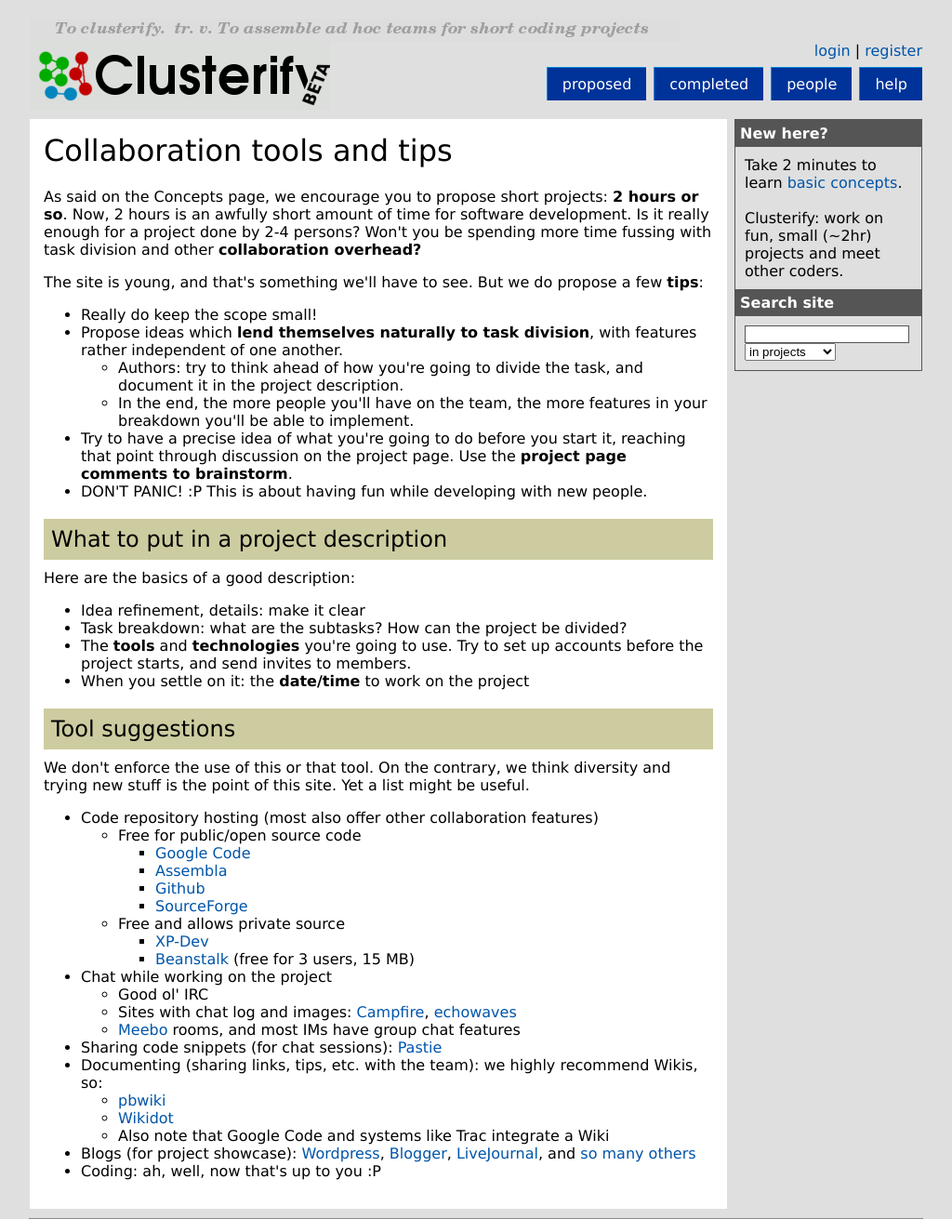
After one commit to clusterify/clusterify, a Django app: template templates/collaboration.html in a window 1280 px wide. The commit adds this page. Shown: the top 1311 px of the page at 93% size, without its empty margins (128-1152 px from the left). Run offline with Django 3.2, Linux system fonts and the light colour scheme; the template is opened without the code that fills it, so the values that code supplies are empty; parts of the project's set-up code (start-up, migrations or seed data) failed here and were passed over.

Commit message:
Collaboration page.

```diff
--- a/templates/base.html
+++ b/templates/base.html
@@ -69,7 +69,10 @@
 		<div id="sidebar">
 			{% if user.is_authenticated %}
 				<div class="sidebar_title">Reference</div>
-				<div class="sidebar_block">Take 2 minutes to learn <a href="/concepts/">basic concepts</a> first.</div>
+				<div class="sidebar_block">
+					- <a href="/concepts/">Basic concepts</a><br/>
+					- <a href="/collaboration/">Collaboration tools and tips</a>
+				</div>
 			{% else %}
 				<div class="sidebar_title">New here?</div>
 				<div class="sidebar_block">Take 2 minutes to learn <a href="/concepts/">basic concepts</a>.<br/><br/>
--- /dev/null
+++ b/templates/collaboration.html
@@ -0,0 +1,72 @@
+{% extends "base.html"  %}
+
+{% block title %}Collaboration tools and tips{% endblock %}
+{% block titleInPage %}Collaboration tools and tips{% endblock %}
+
+{% block content %}
+
+<p>As said on the Concepts page, we encourage you to propose short projects: <strong>2 hours or so</strong>. Now, 2 hours is an awfully short amount of time for software development. Is it really enough for a project done by 2-4 persons? Won't you be spending more time fussing with task division and other <strong>collaboration overhead?</strong></p>
+
+<p>The site is young, and that's something we'll have to see. But we do propose a few <strong>tips</strong>:
+
+<ul>
+<li>Really do keep the scope small!</li>
+<li>Propose ideas which <strong>lend themselves naturally to task division</strong>, with features rather independent of one another.
+	<ul>
+	<li>Authors: try to think ahead of how you're going to divide the task, and document it in the project description.</li>
+	<li>In the end, the more people you'll have on the team, the more features in your breakdown you'll be able to implement.</li>
+	</ul>
+</li>
+<li>Try to have a precise idea of what you're going to do before you start it, reaching that point through discussion on the project page. Use the <strong>project page comments to brainstorm</strong>.</li>
+<li>DON'T PANIC! :P This is about having fun while developing with new people.</li>
+</ul>
+
+<div class="content_subtitle">What to put in a project description</div>
+
+Here are the basics of a good description:
+
+<ul>
+	<li>Idea refinement, details: make it clear</li>
+	<li>Task breakdown: what are the subtasks? How can the project be divided?</li>
+	<li>The <strong>tools</strong> and <strong>technologies</strong> you're going to use. Try to set up accounts before the project starts, and send invites to members.</li>
+	<li>When you settle on it: the <strong>date/time</strong> to work on the project</li>
+</ul>
+
+<div class="content_subtitle">Tool suggestions</div>
+
+We don't enforce the use of this or that tool. On the contrary, we think diversity and trying new stuff is the point of this site. Yet a list might be useful.
+
+<ul>
+	<li>Code repository hosting (most also offer other collaboration features)
+	<ul>
+		<li>Free for public/open source code
+		<ul>
+			<li><a href="http://code.google.com">Google Code</a></li>
+			<li><a href="http://www.assembla.com">Assembla</a></li>
+			<li><a href="http://www.github.com">Github</a></li>
+			<li><a href="http://www.sourceforge.net">SourceForge</a></li>
+		</ul></li>
+		<li>Free and allows private source
+		<ul>
+			<li><a href="http://www.xp-dev.com">XP-Dev</a></li>
+			<li><a href="http://beanstalkapp.com/">Beanstalk</a> (free for 3 users, 15 MB)</li>
+		</ul></li>
+	</ul></li>
+	<li>Chat while working on the project
+	<ul>
+		<li>Good ol' IRC</li>
+		<li>Sites with chat log and images: <a href="http://www.campfirenow.com">Campfire</a>, <a href="http://www.echowaves.com">echowaves</a></li>
+		<li><a href="http://www.meebo.com">Meebo</a> rooms, and most IMs have group chat features</li>
+	</ul></li>
+	<li>Sharing code snippets (for chat sessions): <a href="http://pastie.org/">Pastie</a></li>
+	<li>Documenting (sharing links, tips, etc. with the team): we highly recommend Wikis, so:
+	<ul>
+		<li><a href="http://www.pbwiki.com">pbwiki</a></li>
+		<li><a href="http://www.wikidot.com">Wikidot</a></li>
+		<li>Also note that Google Code and systems like Trac integrate a Wiki</li>
+	</ul></li>
+	<li>Blogs (for project showcase): <a href="http://www.wordpress.com">Wordpress</a>, <a href="http://www.blogger.com">Blogger</a>, <a href="http://www.livejournal.com">LiveJournal</a>, and <a href="http://mashable.com/2007/08/06/free-blog-hosts/">so many others</a></li>
+	<li>Coding: ah, well, now that's up to you :P</li>
+</ul>
+
+{% endblock %}
--- a/urls.py
+++ b/urls.py
@@ -25,7 +25,8 @@ urlpatterns = patterns('',
     (r'^tags/js/$', tags_js),
     (r'^concepts/$', direct_to_template, {'template': 'concepts.html'}),
     (r'^about/$', direct_to_template, {'template': 'about.html'}),
-	(r'^terms/$', direct_to_template, {'template': 'terms.html'}),
+    (r'^terms/$', direct_to_template, {'template': 'terms.html'}),
+    (r'^collaboration/$', direct_to_template, {'template': 'collaboration.html'}),
     # TODO: remove this in prod
     (r'^files/(?P<path>.*)$', 'django.views.static.serve',
         {'document_root': os.path.join(os.path.dirname(__file__), 'files')}),
```
